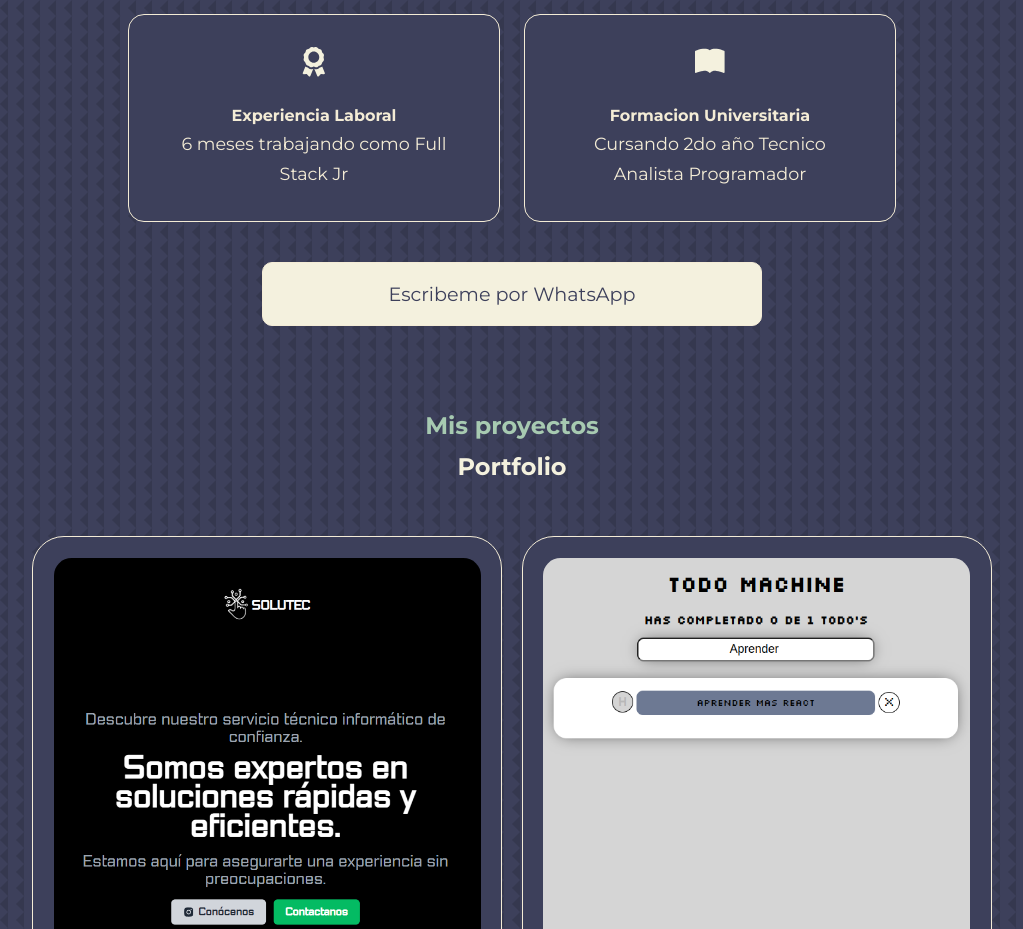
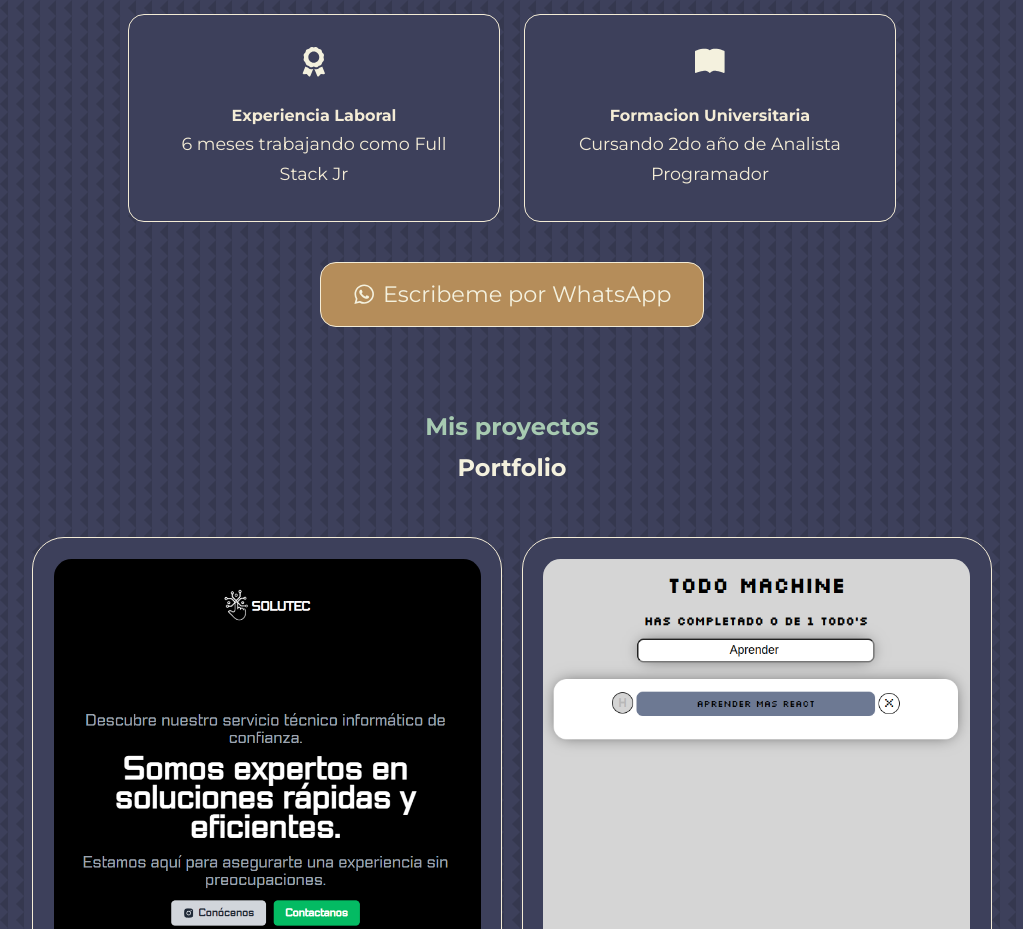
Before and after one commit to fertejj/my-new-portfolio2, a React (Vite) app: page / in a window 1280 px wide. Shown: the part 1840-2769 px from the top of the page, without its empty margins (128-1151 px from the left). Built offline with nearby package versions, Linux system fonts and the light colour scheme.

Commit message:
modifique boton de whatsapp

```diff
--- a/src/components/About/About.css
+++ b/src/components/About/About.css
@@ -44,23 +44,33 @@
 }
 
 .btn-wpp {
-    display: inline-block;
+    display: flex;
+    align-items: center;
+    justify-content: center;
+    padding: 0.8rem 1rem;
+    border-radius: 1rem;
+    color: var(--primary-color);
+    gap: 0.5rem;
+
+    transition: var(--transition);
+
     margin-top: 40px;
-    padding: 15px 20px;
-    font-size: 1.2rem;
-    color: var(--bg-color);
-    text-align: center;
-    width: 65%;
-    background-color: var(--primary-color);
+
+    font-size: 1.4rem;
+
+
+    width: 50%;
+    background-color: var(--secondary-color);
     border: 1px solid var(--contrast-color);
-    border-radius: 10px;
     text-decoration: none;
-    transition: background-color 0.3s ease;
+
 }
 
+
+
 .btn-wpp:hover {
-    color: var(--contrast-color);
-    background-color: var(--secondary-color);
+    color: var(--bg-color);
+    background-color: var(--primary-color);
 }
 
 .about__cards {
--- a/src/components/About/About.jsx
+++ b/src/components/About/About.jsx
@@ -2,6 +2,8 @@ import React from "react";
 import "./About.css";
 import ME from "../../assets/fotoperfil.jpg";
 import AboutCards from "./AboutCards/AboutCards";
+import { FaWhatsapp } from "react-icons/fa";
+
 
 const About = () => {
     return (
@@ -18,18 +20,19 @@ const About = () => {
                 <div className="about__content">
                     <p className="about__text">
                         Soy estudiante de segundo año de la carrera de Analista Programador, donde he aprendido habilidades que han profesionalizado mi trabajo.
-                        <br/>
+                        <br />
                         Cuento con experiencia en desarrollo web, utilizando tecnologías como React JS/TS y Google Firebase. He desarrollado proyectos personales y académicos, los cuales están visibles en mi perfil.
-                        <br/>
+                        <br />
                         Actualmente, estoy trabajando en un proyecto personal que automatiza la creación de landing pages sencillas, permitiendo a los usuarios compartir múltiples enlaces con sus seguidores.
-                        <br/>
+                        <br />
                         Me interesa trabajar en equipos ágiles para crear soluciones escalables e innovadoras, con un enfoque en el desarrollo web. Busco nuevos desafíos que me permitan aplicar mis habilidades técnicas y continuar creciendo profesionalmente en entornos dinámicos y orientados a resultados.
                     </p>
 
                 </div>
                 <AboutCards />
                 <div className="contact__button">
-                    <a href="https://api.whatsapp.com/send/?phone=543885765045&text&type=phone_number&app_absent=0" className="btn-wpp">Escribeme por WhatsApp</a>
+
+                    <a href="https://api.whatsapp.com/send/?phone=543885765045&text&type=phone_number&app_absent=0" className="btn-wpp"><FaWhatsapp />Escribeme por WhatsApp</a>
 
 
                 </div>
--- a/src/components/About/AboutCards/AboutCards.jsx
+++ b/src/components/About/AboutCards/AboutCards.jsx
@@ -1,6 +1,5 @@
 import React from 'react'
-import './AboutCards.css'
-import {FaAward, FaFlag} from "react-icons/fa"
+import {FaAward} from "react-icons/fa"
 import {BsBookFill} from "react-icons/bs"
 
 const AboutCards = () => {
@@ -16,7 +15,7 @@ const AboutCards = () => {
             <article className='about__card'>
               <BsBookFill className='about__icon'/>
               <h5>Formacion Universitaria</h5>
-              <p>Cursando 2do año Tecnico Analista Programador</p>
+              <p>Cursando 2do año de Analista Programador</p>
             </article>
           </div>
   )
```
Also changed, not shown: src/components/About/AboutCards/AboutCards.css (deleted).
